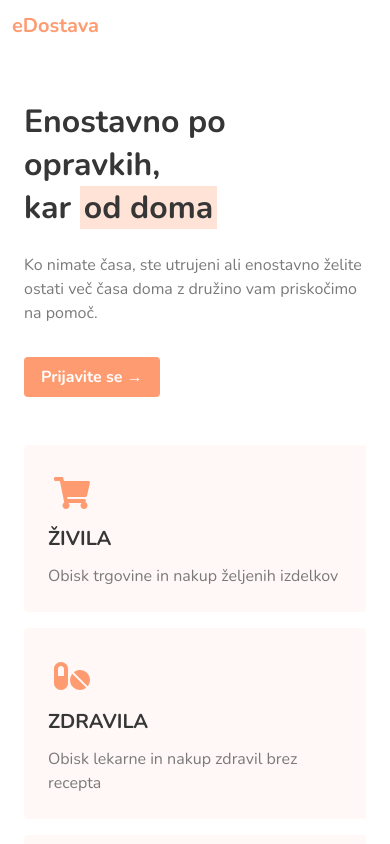
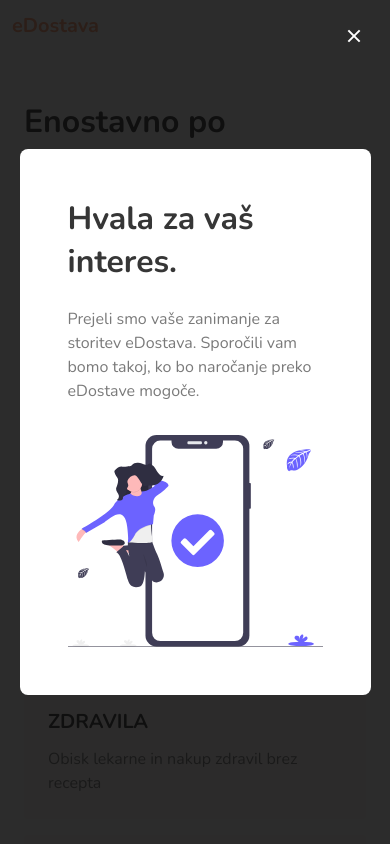
Before and after one commit to zanozbot/eopravki, a Svelte app: page / in a window 390 px wide. Shown: the top 844 px of the page. Built offline with nearby package versions, Linux system fonts and the light colour scheme.

Commit message:
Implemented modal

```diff
--- a/src/App.svelte
+++ b/src/App.svelte
@@ -5,6 +5,7 @@
   import PriceSection from "./PriceSection.svelte";
   import SubscribeSection from "./SubscribeSection.svelte";
   import Footer from "./Footer.svelte";
+  import Modal from "./Modal.svelte";
 </script>
 
 <style global lang="scss">
@@ -27,5 +28,6 @@
   <ExplainSection />
   <PriceSection />
   <SubscribeSection />
+  <Modal />
   <Footer />
 </main>
--- /dev/null
+++ b/src/Modal.svelte
@@ -0,0 +1,52 @@
+<script>
+  import { isModalActive } from "./store.js";
+
+  function closeModal() {
+    isModalActive.set(false);
+  }
+</script>
+
+<style lang="scss">
+  @import "./styles/theme.scss";
+  .section {
+    padding: 3rem;
+    border-radius: $border-radius * 2;
+  }
+  @media (max-width: 1023px) {
+    .modal-content {
+      width: 90%;
+    }
+  }
+  .image {
+    margin-top: 2rem;
+    display: flex;
+    justify-content: center;
+    img {
+      max-width: 300px;
+    }
+  }
+</style>
+
+<div class="modal" class:is-active={$isModalActive}>
+  <div class="modal-background" on:click={closeModal} />
+  <div class="modal-content">
+
+    <section class="section has-background-white">
+      <h1 class="title main-secondary-text-long">Hvala za vaš interes.</h1>
+      <div class="has-text-grey main-secondary-text-long end-of-content">
+        Prejeli smo vaše zanimanje za storitev eDostava. Sporočili vam bomo
+        takoj, ko bo naročanje preko eDostave mogoče.
+      </div>
+
+      <figure class="image">
+        <img src="images/confirmed.svg" alt="Prijava oddana" />
+      </figure>
+
+    </section>
+
+  </div>
+  <button
+    on:click={closeModal}
+    class="modal-close is-large"
+    aria-label="close" />
+</div>
--- a/src/SubscribeSection.svelte
+++ b/src/SubscribeSection.svelte
@@ -1,4 +1,6 @@
 <script>
+  import { isModalActive } from "./store.js";
+
   let areas = [
     "Gorenjska",
     "Goriška",
@@ -13,6 +15,10 @@
     "Savinjska",
     "Zasavska"
   ];
+
+  function openModal() {
+    isModalActive.set(true);
+  }
 </script>
 
 <style lang="scss">
@@ -125,7 +131,9 @@
             novice, obvestila, članke in posebne ponudbe.
           </label>
 
-          <button class="button is-link is-info has-text-weight-bold">
+          <button
+            class="button is-link is-info has-text-weight-bold"
+            on:click={openModal}>
             Prijavite se →
           </button>
 
--- /dev/null
+++ b/src/store.js
@@ -0,0 +1,3 @@
+import { writable } from 'svelte/store';
+
+export const isModalActive = writable(true);
```
Also changed, not shown: public/images/confirmed.svg (added).
